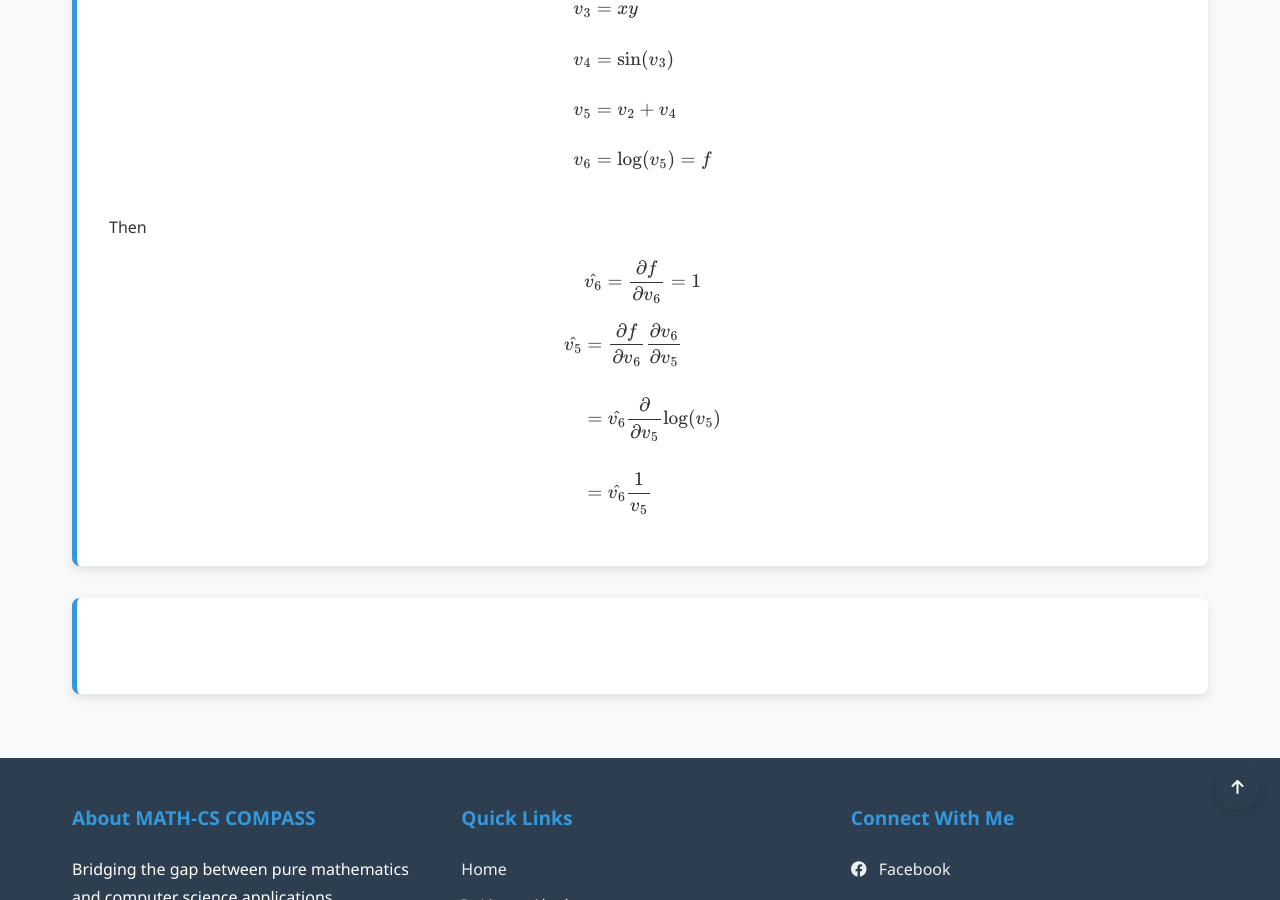
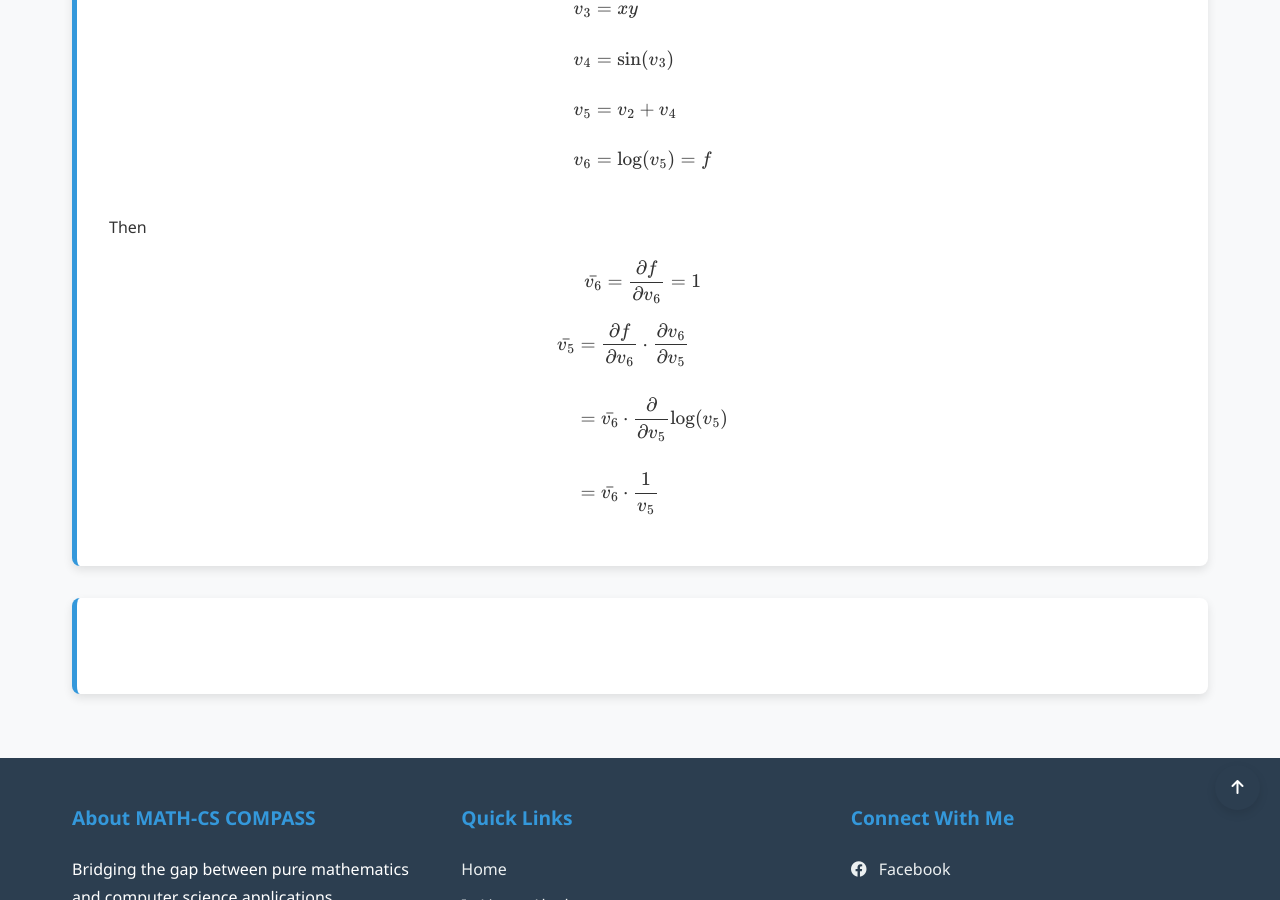
Before and after one commit to Yusukey01/yusukey01.github.io, a Jekyll site: the page built from Mathematics/Machine_learning/autodiff.html, in a window 1280 px wide and 900 px high, scrolled down 1209 px. Built offline with Jekyll 4.4.1, drawn with Linux system fonts in a browser that asks for light colours.

Commit message:
made V-5 autodiff

```diff
--- a/Mathematics/Machine_learning/autodiff.html
+++ b/Mathematics/Machine_learning/autodiff.html
@@ -50,14 +50,14 @@ uses_python: false
                 \]
                 Then
                 \[
-                \hat{v_6} = \frac{\partial f}{\partial v_6} = 1
+                \bar{v_6} = \frac{\partial f}{\partial v_6} = 1
                 \]
 
                 \[
                  \begin{align*}
-                 \hat{v_5} &= \frac{\partial f}{\partial v_6}\frac{\partial v_6}{\partial v_5} \\\\
-                           &= \hat{v_6} \frac{\partial}{\partial v_5}\log (v_5) \\\\
-                           &= \hat{v_6} \frac{1}{v_5}
+                 \bar{v_5} &= \frac{\partial f}{\partial v_6} \cdot \frac{\partial v_6}{\partial v_5} \\\\
+                           &= \bar{v_6} \cdot \frac{\partial}{\partial v_5}\log (v_5) \\\\
+                           &= \bar{v_6} \cdot \frac{1}{v_5}
                  \end{align*}
                 \]
 
```
